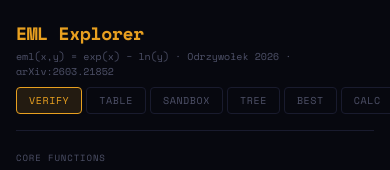
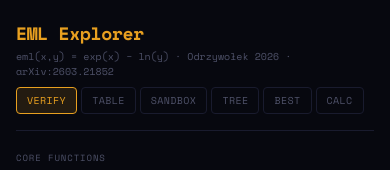
Before and after one commit to almaguer1986/monogate-explorer, a React (Vite) app: page / in a window 390 px wide. Shown: the top 170 px of the page. Built offline with nearby package versions, Linux system fonts and the light colour scheme.

Commit message:
fix: header tabs wrap on mobile, tighten padding

```diff
--- a/src/App.jsx
+++ b/src/App.jsx
@@ -244,11 +244,11 @@ export default function App() {
               eml(x,y) = exp(x) − ln(y) · Odrzywołek 2026 · arXiv:2603.21852
             </div>
           </div>
-          <div style={{ display:"flex", gap:4 }}>
+          <div style={{ display:"flex", gap:4, flexWrap:"wrap" }}>
             {["verify","table","sandbox","tree","best","calc"].map(t => (
               <button key={t} onClick={() => setTab(t)} style={{
-                padding:"5px 12px", fontSize:10, borderRadius:4, textTransform:"uppercase",
-                letterSpacing:"0.06em",
+                padding:"5px 10px", fontSize:10, borderRadius:4, textTransform:"uppercase",
+                letterSpacing:"0.04em",
                 background: tab===t ? "rgba(232,160,32,0.12)" : "transparent",
                 border:`1px solid ${tab===t ? C.accent : C.border}`,
                 color: tab===t ? C.accent : C.muted,
```
